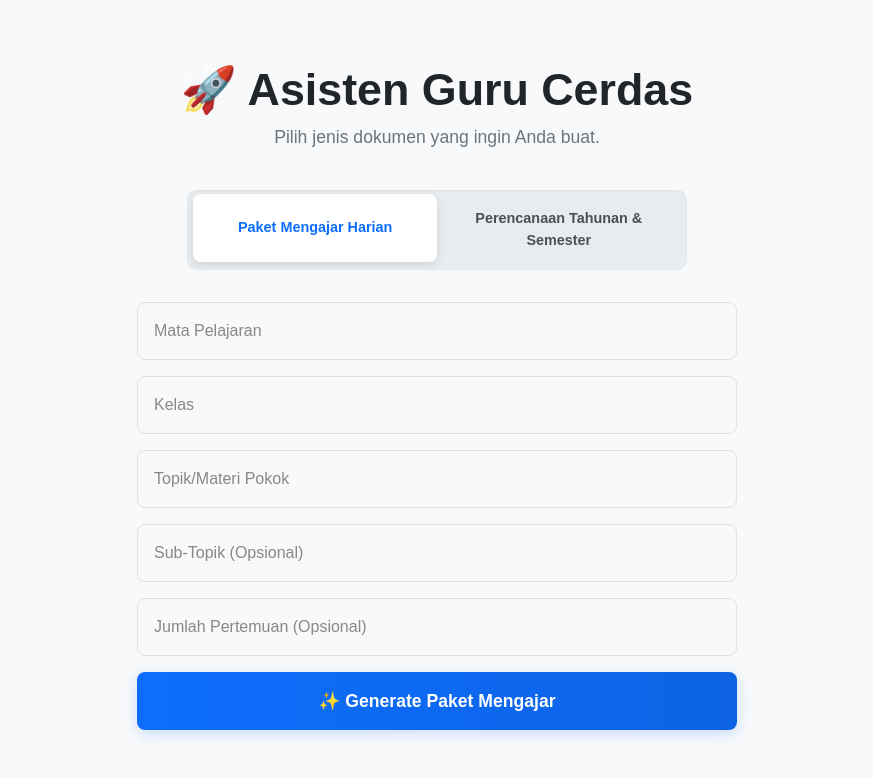
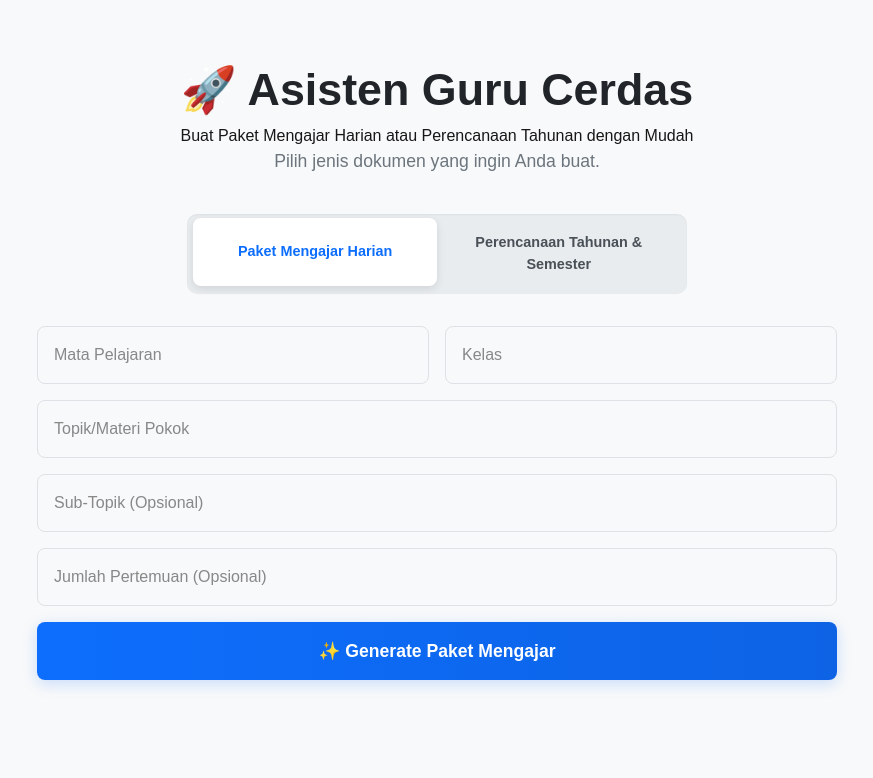
Before and after one commit to ronie2020/asisten-guru-app, a Next.js app: page / in a window 1280 px wide. Shown: the top 778 px of the page, without its empty margins (203-1076 px from the left). Built offline with nearby package versions, Linux system fonts and the light colour scheme.

Commit message:
perbaikan tampilan depan

```diff
--- a/src/app/api/generate/route.js
+++ b/src/app/api/generate/route.js
@@ -93,7 +93,7 @@ export async function POST(request) {
         ---KONTEN_MATERI_SELESAI---
 
         ---KONTEN_VIDEO_MULAI---
-        Di sini isi Bagian 6: 3 Rekomendasi Video Pembelajaran, carikan rekomendasi video mengacu pada materi yang sedang di bahas, apabila tidak ada yang sesuai, pilihkan judul video yang mengacu pada topik pembelajaran atau materi belajar.]
+        Di sini isi Bagian 6: 5 Rekomendasi Video Pembelajaran, carikan rekomendasi video yang sesuai dengan materi yang sedang di bahas.]
         ---KONTEN_VIDEO_SELESAI---`;
 
         const model = genAI.getGenerativeModel({ model: "gemini-2.5-flash" });
--- a/src/app/page.js
+++ b/src/app/page.js
@@ -183,6 +183,7 @@ export default function Home() {
         <div className={styles.container}>
             <main className={styles.main}>
                 <h1 className={styles.title}>🚀 Asisten Guru Cerdas</h1>
+                <p className={styles.subtitle}>Buat Paket Mengajar Harian atau Perencanaan Tahunan dengan Mudah</p>
                 <p className={styles.description}>Pilih jenis dokumen yang ingin Anda buat.</p>
 
                 <div className={styles.modeSelector}>
@@ -190,18 +191,25 @@ export default function Home() {
                     <button className={`${styles.modeButton} ${mode === 'tahunan' ? styles.activeMode : ''}`} onClick={() => setMode('tahunan')}>Perencanaan Tahunan & Semester</button>
                 </div>
 
-                <form onSubmit={handleSubmit} className={styles.form}>
-                    <input type="text" value={mataPelajaran} onChange={(e) => setMataPelajaran(e.target.value)} placeholder="Mata Pelajaran" required />
-                    <input type="text" value={kelas} onChange={(e) => setKelas(e.target.value)} placeholder="Kelas" required />
-                    {mode === 'harian' && (
-                        <>
+                 <form onSubmit={handleSubmit} className={styles.form}>
+                        <input type="text" value={mataPelajaran} onChange={(e) => setMataPelajaran(e.target.value)} placeholder="Mata Pelajaran" required />
+                        <input type="text" value={kelas} onChange={(e) => setKelas(e.target.value)} placeholder="Kelas" required />
+
+                        {/* Setiap input sekarang menjadi anak langsung dari form */}
+                        {mode === 'harian' &&
                             <input type="text" value={topik} onChange={(e) => setTopik(e.target.value)} placeholder="Topik/Materi Pokok" required />
+
+                        }
+                        {mode === 'harian' &&
                             <input type="text" value={subtopik} onChange={(e) => setSubtopik(e.target.value)} placeholder="Sub-Topik (Opsional)" />
+                        }
+                        {mode === 'harian' &&
                             <input type="number" value={jumlahPertemuan} onChange={(e) => setJumlahPertemuan(e.target.value)} placeholder="Jumlah Pertemuan (Opsional)" />
-                        </>
-                    )}
-                    <button type="submit" disabled={isLoading}>{isLoading ? 'Sedang Membuat...' : `✨ Generate ${mode === 'harian' ? 'Paket Mengajar' : 'Perencanaan'}`}</button>
-                </form>
+                        }
+
+                        <button type="submit" disabled={isLoading}>{isLoading ? 'Sedang Membuat...' : `✨ Generate ${mode === 'harian' ? 'Paket Mengajar' : 'Perencanaan'}`}</button>
+                    </form>
+
 
                 {error && <p className={styles.error}>{error}</p>}
 
--- a/src/app/page.module.css
+++ b/src/app/page.module.css
@@ -63,11 +63,27 @@
 
 /* --- Form Input --- */
 .form {
-  display: flex;
-  flex-direction: column;
+  display: grid;
+  /* Secara default 1 kolom untuk mobile */
+  grid-template-columns: 1fr;
+  gap: 1rem;
   width: 100%;
-  max-width: 600px;
-  gap: 1rem;
+  max-width: 800px; /* Kita lebarkan sedikit agar muat 2 kolom */
+}
+
+/* Aturan untuk layar yang lebih besar (tablet ke atas) */
+@media (min-width: 768px) {
+  .form {
+    /* Ubah menjadi 2 kolom dengan lebar yang sama */
+    grid-template-columns: repeat(2, 1fr);
+  }
+
+  /* Buat input Topik, Sub-Topik, dan Tombol span 2 kolom */
+  .form input[placeholder*="Topik"],
+  .form input[placeholder*="Pertemuan"],
+  .form button {
+    grid-column: 1 / -1; /* Span dari kolom pertama sampai terakhir */
+  }
 }
 
 .form input {
```
